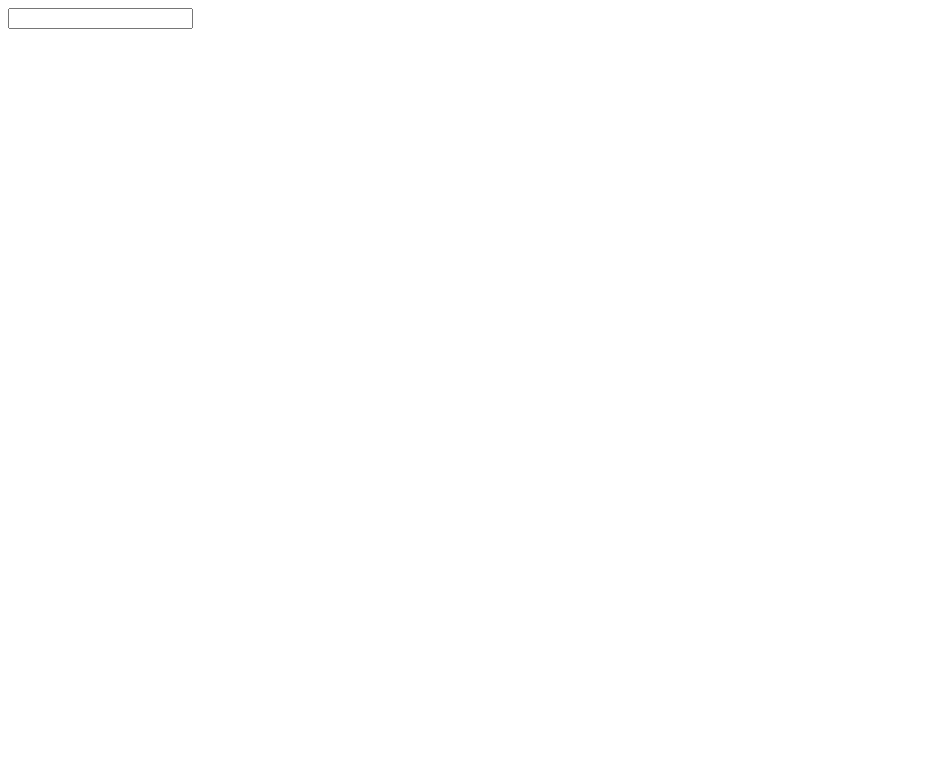
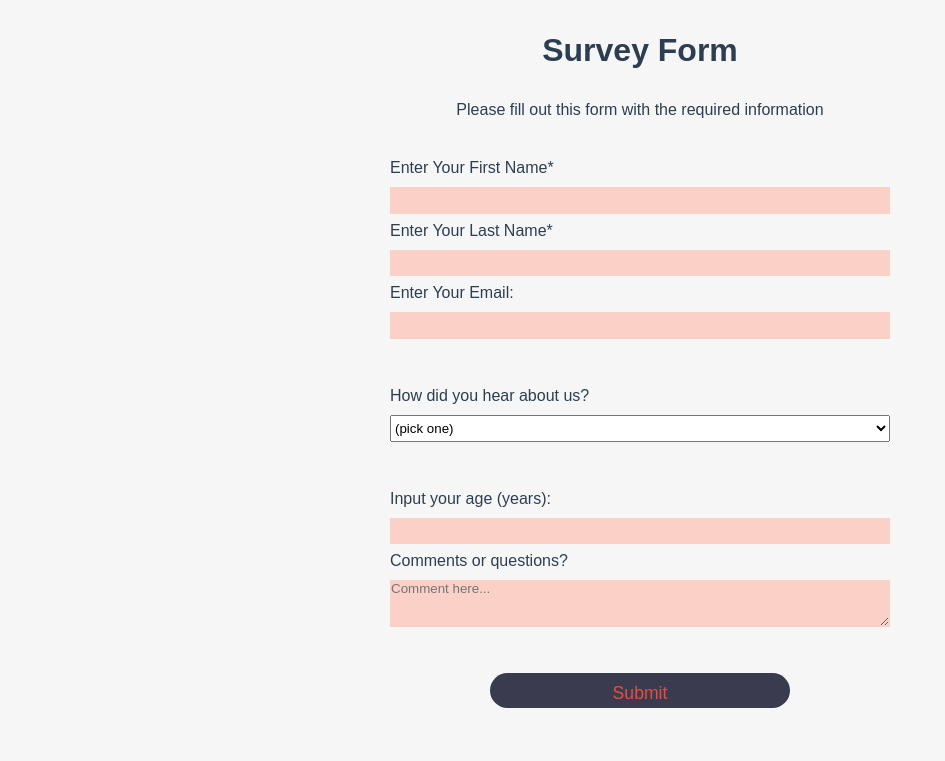
Before and after one commit to floretdemola/brewsome-weather, a plain HTML site: page feedback.html in a window 1280 px wide. Shown: the whole page, without its empty margins (0-945 px from the left). Drawn offline with Linux system fonts and the light colour scheme.

Commit message:
created feedback html css and js

```diff
--- a/assets/feedback.css
+++ b/assets/feedback.css
@@ -0,0 +1,85 @@
+:root {
+    --light: #f6f6f6;
+    --darkblue: #2c3e50;
+    --lightblue: #83c9f7;
+    --red: #e74c3c;
+    --lightred: #fbd0c7;
+    --lightyellow: #fff5d1;
+  }
+
+body {
+    width: 100%;
+    height: 100vh;
+    margin: 0;
+    background-color: var(--light);
+    color: var(--darkblue);
+    font-family: 'Fira Sans', sans-serif;
+    font-size: 16px;
+  }
+
+  h1, p {
+    margin: 1em auto;
+    text-align: center;
+  }
+
+  .form {
+    width: 60vw;
+    max-width: 500px;
+    min-width: 300px;
+    margin: 0 auto;
+    padding-bottom: 2em;
+  }
+
+  .section {
+    border: none;
+    padding: 1rem 0;
+    border-bottom: 3px;
+  }
+
+  .section:last-of-type {
+    border-bottom: none;
+  }
+
+  label {
+    display: block;
+    margin: 0.5rem 0;
+  }
+
+  input,
+  textarea,
+  select {
+    margin: 10px 0 0 0;
+    width: 100%;
+    min-height: 2em;
+  }
+
+  input, textarea {
+    background-color: var(--lightred);
+    border: 1px solid var(--lightred);
+    color: var(--red);
+  }
+
+  .inline {
+    width: unset;
+    margin: 0 0.5em 0 0;
+    vertical-align: middle;
+  }
+
+  input[type="submit"] {
+    display: block;
+    width: 60%;
+    margin: 1em auto;
+    height: 2em;
+    font-size: 1.1rem;
+    background-color: #3b3b4f;
+    border-color: white;
+    min-width: 300px;
+  }
+
+  input[type="file"] {
+    padding: 1px 2px;
+  }
+
+  a {
+    color: #dfdfe2;
+  }
--- a/assets/feedback.js
+++ b/assets/feedback.js
@@ -0,0 +1,11 @@
+let popup = document.getElementById("popup");
+
+/*if {*/
+        function openPopup() {
+            popup.classList.add("open-popup");
+        }
+        function closePopup() {
+            popup.classList.remove("open-popup");
+        }
+
+    /*}*/
--- /dev/null
+++ b/assets/popup.css
@@ -0,0 +1,78 @@
+:root {
+    --light: #f6f6f6;
+    --darkblue: #2c3e50;
+    --lightblue: #83c9f7;
+    --red: #e74c3c;
+    --lightred: #fbd0c7;
+    --lightyellow: #fff5d1;
+  }
+
+* {
+    margin: 0;
+    padding: 0;
+    box-sizing: border-box;
+    font-family: 'Fira Sans', sans-serif;
+}
+
+/* Button Design */
+
+.submit {
+    padding: 10px 60px;
+    background: #fff;
+    border: 0;
+    outline: none;
+    cursor: pointer;
+    font-size: 22px;
+    font-weight: 500;
+    border-radius: 30px;
+}
+
+/* Popup style and function */
+
+.popup {
+    width: 400px;
+    background: var(--lightred);
+    border-radius: 25px;
+    position: absolute;
+    top: 0;
+    left: 50%;
+    transform: translate(-50%, -50%) scale(0.1);
+    text-align: center;
+    padding: 0 30px 30px;
+    color: var(--darkblue);
+    visibility: hidden;
+    transition: transform 0.4s, top 0.4s;
+}
+
+.open-popup {
+    visibility: visible;
+    top: 50%;
+    transform: translate(-50%, -50%) scale(1);
+}
+
+/* Checkmark position and style */
+
+.check {
+    width: 200px;
+    margin-top: -100px;
+    margin-left: 20px;
+}
+
+.popup_h2 {
+    font-size: 20px;
+    font-weight: bold;
+    margin: 30px 0 10px;
+}
+
+.popup_button {
+    width: 100%;
+    margin-top: 50px;
+    padding: 10px 0;
+    background: var(--red);
+    color: var(--lightred);
+    border: 0;
+    outline: none;
+    font-size: 16px;
+    border-radius: 25px;
+    cursor: pointer;
+}
--- a/assets/style.css
+++ b/assets/style.css
@@ -64,3 +64,9 @@
     color: var(--light);
 
   }
+
+  .contact {
+    left: 0;
+    bottom: 0;
+    position: absolute;
+  }
--- a/feedback.html
+++ b/feedback.html
@@ -5,10 +5,49 @@
     <meta http-equiv="X-UA-Compatible" content="IE=edge">
     <meta name="viewport" content="width=device-width, initial-scale=1.0">
     <link rel="stylesheet" href="assets/feedback.css">
-    <title>Spotted Playlist Feedback</title>
+    <link rel="stylesheet" href="assets/popup.css">
+    <title>Brewsome Weather Feedback</title>
 </head>
 <body>
-    <input id="textbox" type="text">
+    <h1>Survey Form</h1>
+    <p>Please fill out this form with the required information</p>
+    <div class="form">
+      <div class="section">
+        <label for="first-name">Enter Your First Name* <input id="first-name" name="first-name" type="text" required /></label>
+        <label for="last-name">Enter Your Last Name* <input id="last-name" name="last-name" type="text" required /></label>
+        <label for="email">Enter Your Email: <input id="email" name="email" type="email" /></label>
+      </div>
+      <div class="section">
+        <label class="question">How did you hear about us?
+            <!-- Option from a Dropdown -->
+            <select name="some_name" id="dropdown">
+					<option value="" selected>(pick one)</option>
+                    <option value="1">Search Engine (Google, Yahoo, etc)</option>
+					<option value="2">Recomended by a friend or colleague</option>
+					<option value="3">Social Media</option>
+					<option value="4">Blog or publication</option>
+					<option value="5">Other:
+
+                    </option>
+				    </select>
+        </label>
+    </div>
+      <div class="section">
+        <label for="age">Input your age (years): <input id="age" type="number" name="age" min="21" max="120" /></label>
+        <label for="bio">Comments or questions?
+          <textarea id="bio" name="bio" rows="3" cols="30" placeholder="Comment here..."></textarea>
+        </label>
+    </div>
+        <input type="submit" class="submit" onclick="openPopup()">
+        <div class="popup" id="popup">
+            <img class="check" src="assets\images\check.png">
+            <h2 class="popup_h2">Thank You!</h2>
+            <p>Your details have been submited. We appreciate your time!</p>
+            <button type="popup_button" onclick="closePopup()">
+                <a href="index.html"> OK </a>
+            </button>
+        </div>
+    </div>
 
     <script src="assets/feedback.js"></script>
 </body>
```
Also changed, not shown: index.html (+5 -0 lines), assets/images/check.png (added).
